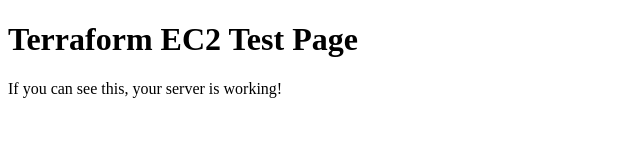
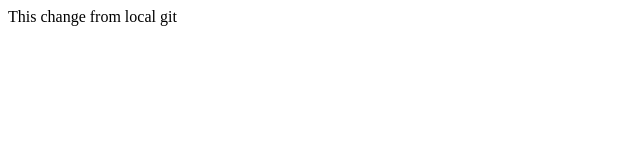
Before and after one commit to maxmizan33/jenkins, a plain HTML site: page index.html in a window 1280 px wide. Shown: the whole page, without its empty margins (0-640 px from the left). Drawn offline with Linux system fonts and the light colour scheme.

Commit message:
update from feture

```diff
--- a/index.html
+++ b/index.html
@@ -4,7 +4,6 @@
     <title>Test Page</title>
 </head>
 <body>
-    <h1>Terraform EC2 Test Page</h1>
-    <p>If you can see this, your server is working!</p>
+	This change from local git
 </body>
 </html>
```
